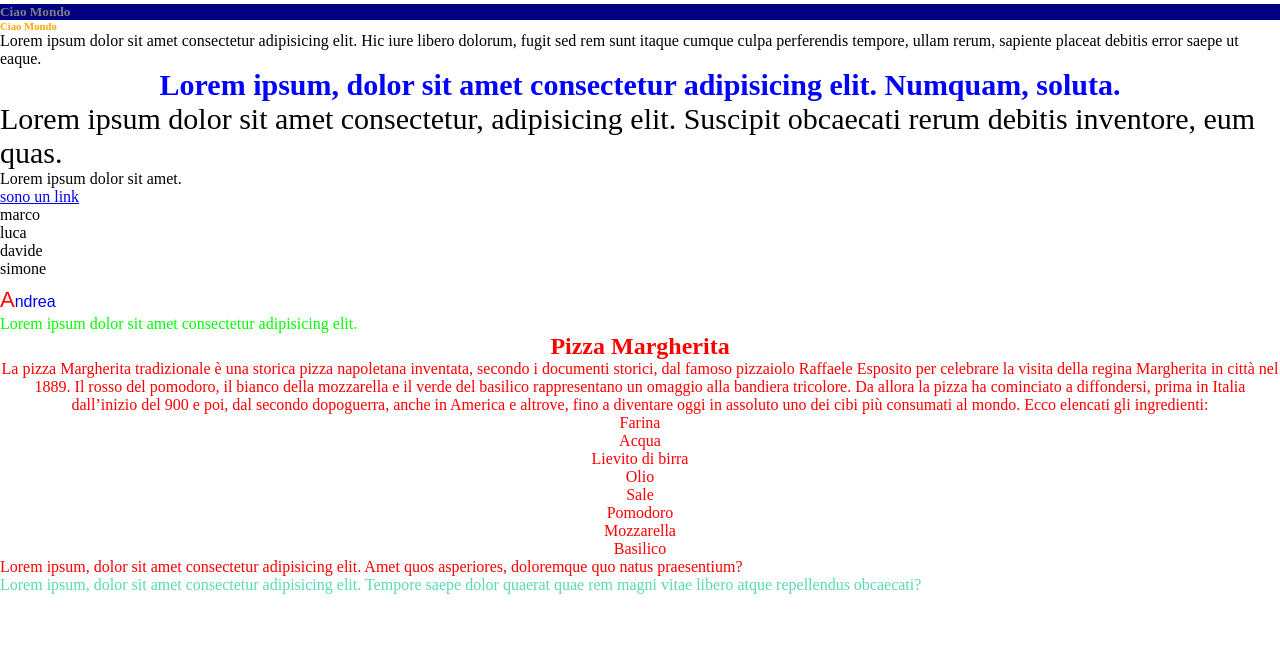
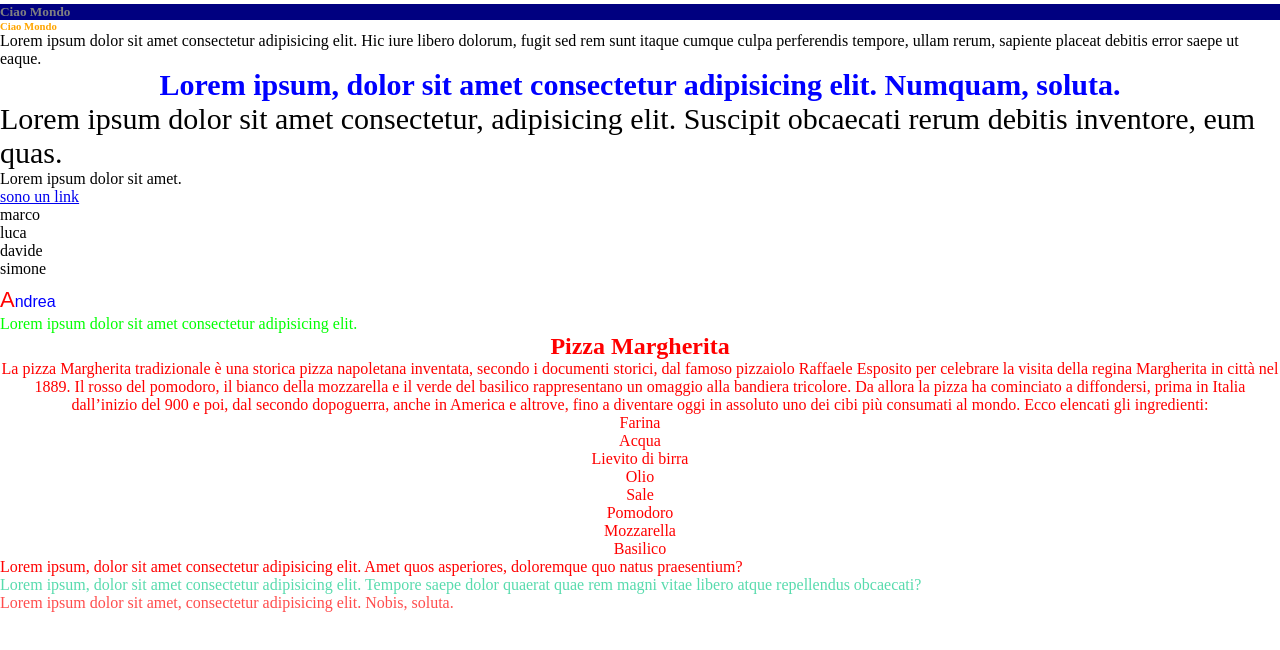
Before and after one commit to marcoozzzz05/marcoproject, a plain HTML site: page index.html in a window 1280 px wide. Shown: the part 112-762 px from the top of the page. Drawn offline with Linux system fonts and the light colour scheme.

Commit message:
add rgba

```diff
--- a/index.html
+++ b/index.html
@@ -51,6 +51,7 @@
     </div>
     <p id="paralorem">Lorem ipsum, dolor sit amet consectetur adipisicing elit. Amet quos asperiores, doloremque quo natus praesentium?</p>
     <p id="paralorem2">Lorem ipsum, dolor sit amet consectetur adipisicing elit. Tempore saepe dolor quaerat quae rem magni vitae libero atque repellendus obcaecati?</p>
+    <p id="paralorem3">Lorem ipsum dolor sit amet, consectetur adipisicing elit. Nobis, soluta.</p>
 
 </body>
 
--- a/style.css
+++ b/style.css
@@ -79,3 +79,7 @@ div {
 #paralorem2 {
     color: #58dbad;
 }
+
+#paralorem3 {
+    color: rgba(255, 0, 0, 0.7);
+}
```
